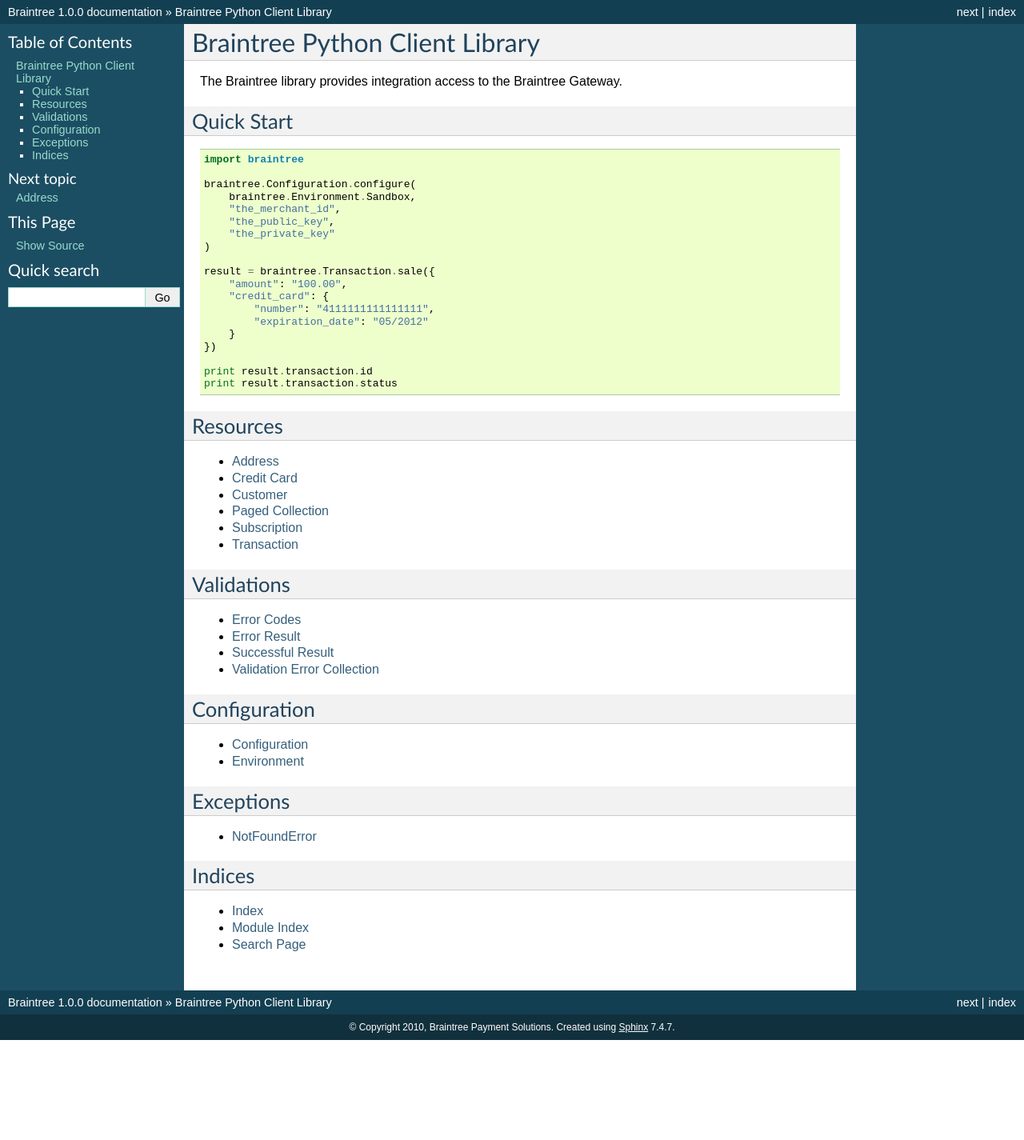
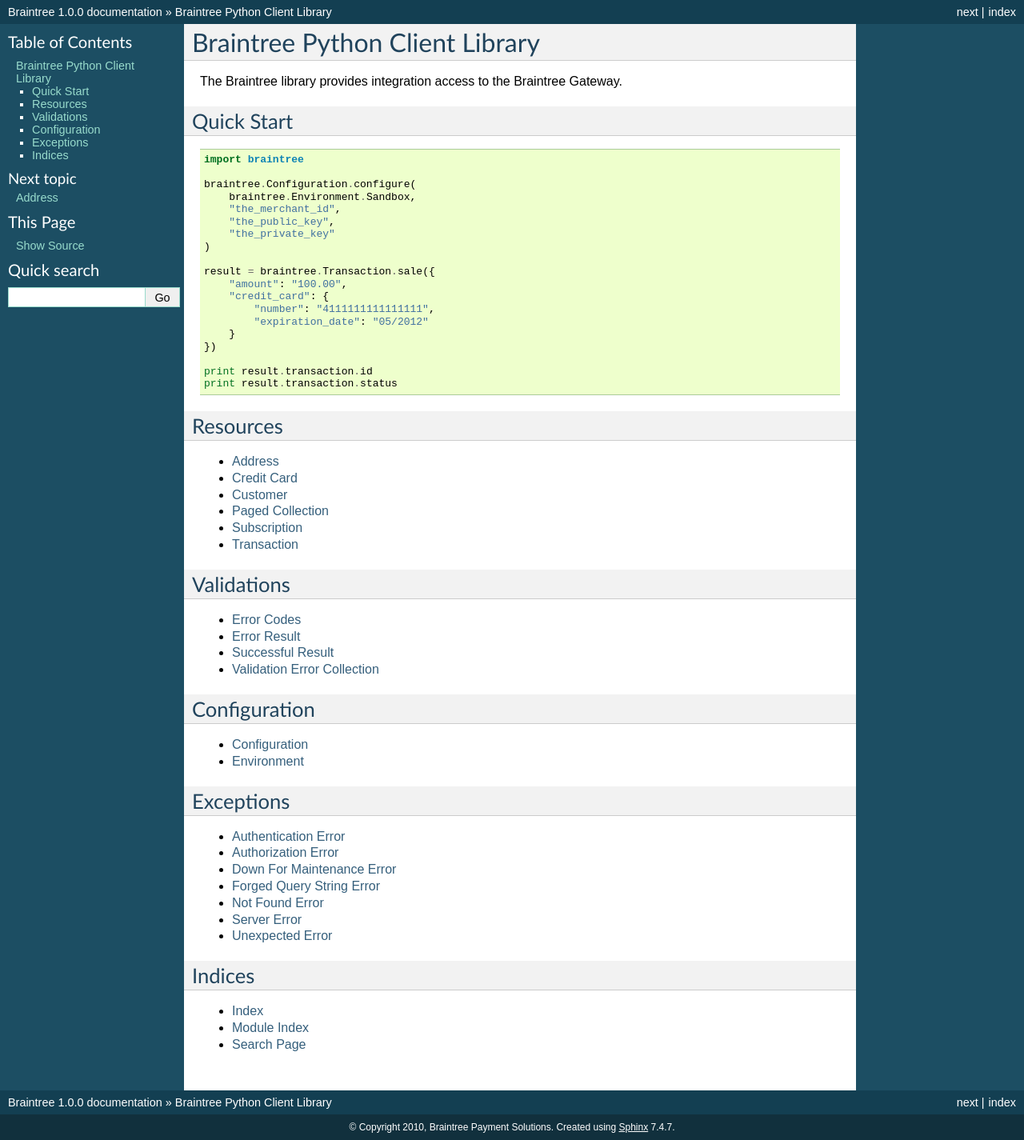
Before and after one commit to braintree/braintree_python, a Sphinx documentation site: the page built from docs/index.rst, in a window 1280 px wide. Shown: the whole page at 80% size. Built offline with Sphinx 7.4.7, drawn with Linux system fonts in a browser that asks for light colours; before the commit the page ends 1300 px from its top, so only the background shows below that.

Commit message:
Added more docs.

```diff
--- /dev/null
+++ b/docs/exceptions/authentication_error.rst
@@ -0,0 +1,5 @@
+Authentication Error
+=====================================
+
+.. automodule:: braintree.exceptions.authentication_error
+   :members:
--- /dev/null
+++ b/docs/exceptions/authorization_error.rst
@@ -0,0 +1,5 @@
+Authorization Error
+=====================================
+
+.. automodule:: braintree.exceptions.authorization_error
+   :members:
--- /dev/null
+++ b/docs/exceptions/down_for_maintenance_error.rst
@@ -0,0 +1,5 @@
+Down For Maintenance Error
+=====================================
+
+.. automodule:: braintree.exceptions.down_for_maintenance_error
+   :members:
--- /dev/null
+++ b/docs/exceptions/forged_query_string_error.rst
@@ -0,0 +1,5 @@
+Forged Query String Error
+=====================================
+
+.. automodule:: braintree.exceptions.forged_query_string_error
+   :members:
--- a/docs/not_found_error.rst
+++ b/docs/exceptions/not_found_error.rst
@@ -1,4 +1,4 @@
-NotFoundError
+Not Found Error
 =====================================
 
 .. automodule:: braintree.exceptions.not_found_error
--- /dev/null
+++ b/docs/exceptions/server_error.rst
@@ -0,0 +1,5 @@
+Server Error
+=====================================
+
+.. automodule:: braintree.exceptions.server_error
+   :members:
--- /dev/null
+++ b/docs/exceptions/unexpected_error.rst
@@ -0,0 +1,5 @@
+Unexpected Error
+=====================================
+
+.. automodule:: braintree.exceptions.unexpected_error
+   :members:
--- a/docs/index.rst
+++ b/docs/index.rst
@@ -72,7 +72,13 @@
 .. toctree::
    :maxdepth: 2
 
-   not_found_error
+   exceptions/authentication_error
+   exceptions/authorization_error
+   exceptions/down_for_maintenance_error
+   exceptions/forged_query_string_error
+   exceptions/not_found_error
+   exceptions/server_error
+   exceptions/unexpected_error
 
 Indices
 -------
```
Also changed, not shown: 8 other files.
